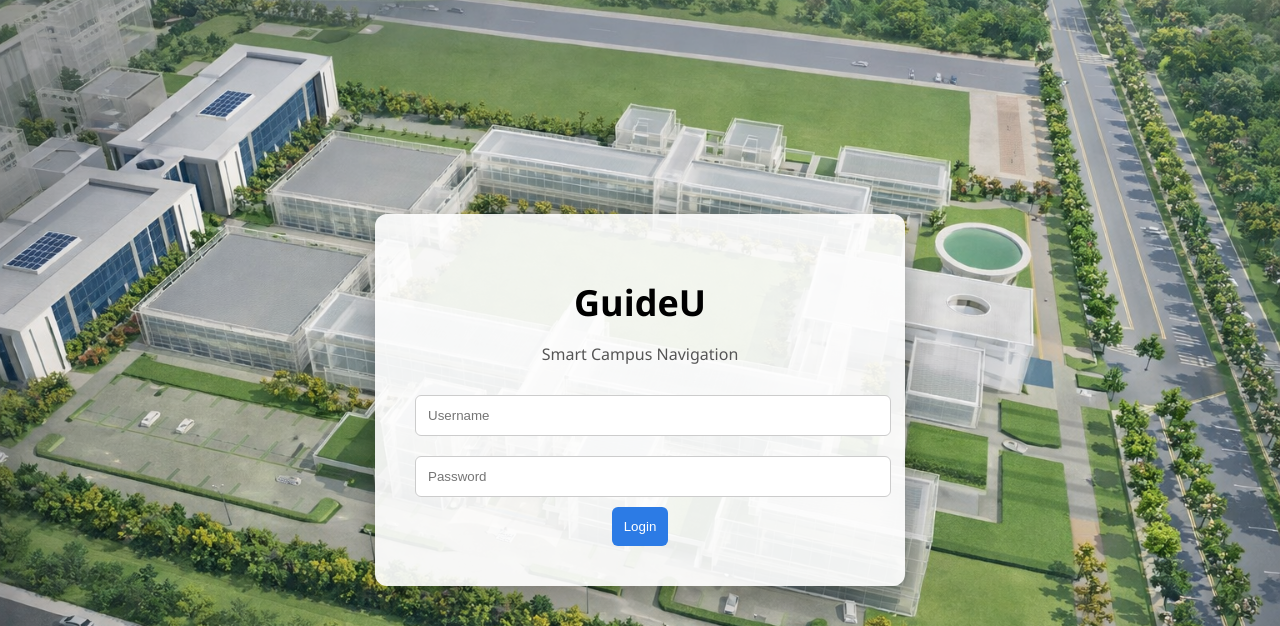
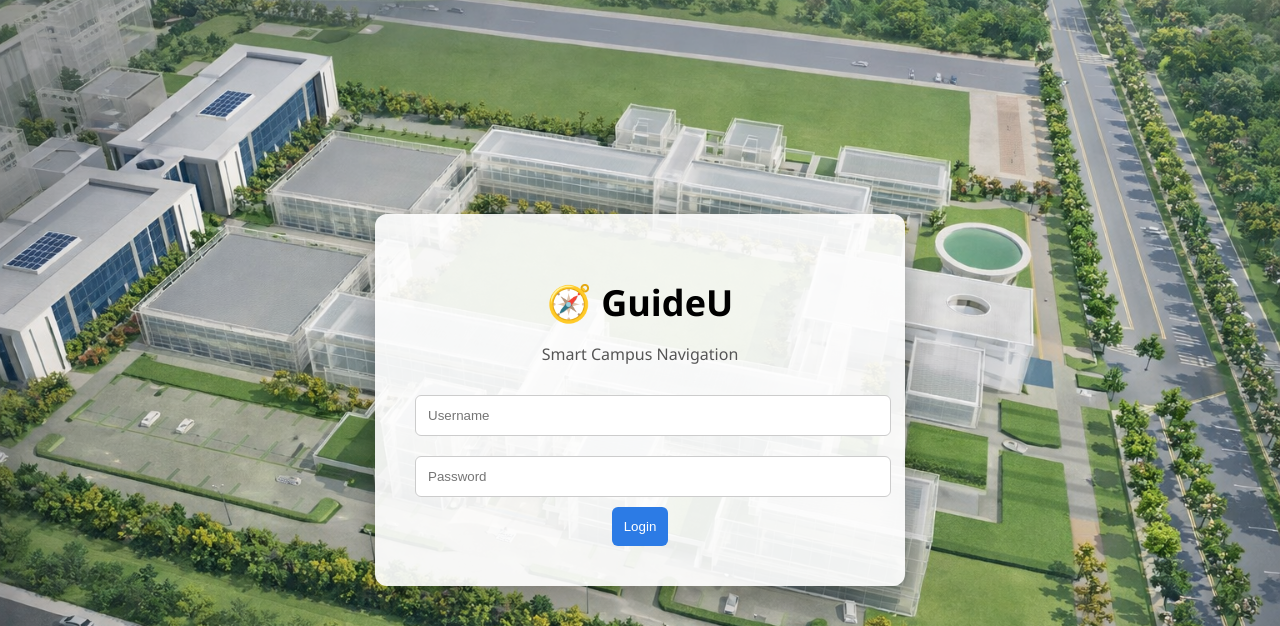
Before and after one commit to Ars9-tech/GuideU, a Flask app: page / in a window 1280 px wide. Shown: the top 626 px of the page. Run offline with Flask 3, Linux system fonts and the light colour scheme.

Commit message:
Enhance login page title and error message display
Updated the title with an emoji and adjusted error message formatting.

```diff
--- a/templates/login.html
+++ b/templates/login.html
@@ -10,7 +10,7 @@
 
 <div class="container">
 
-<h1 class="title">GuideU</h1>
+<h1 class="title">🧭 GuideU</h1>
 <p class="subtitle">Smart Campus Navigation</p>
 
 <form method="POST">
@@ -24,7 +24,7 @@
 </form>
 
 {% if error %}
-<p class="error">{{error}}</p>
+<p>{{error}}</p>
 {% endif %}
 
 </div>
```
